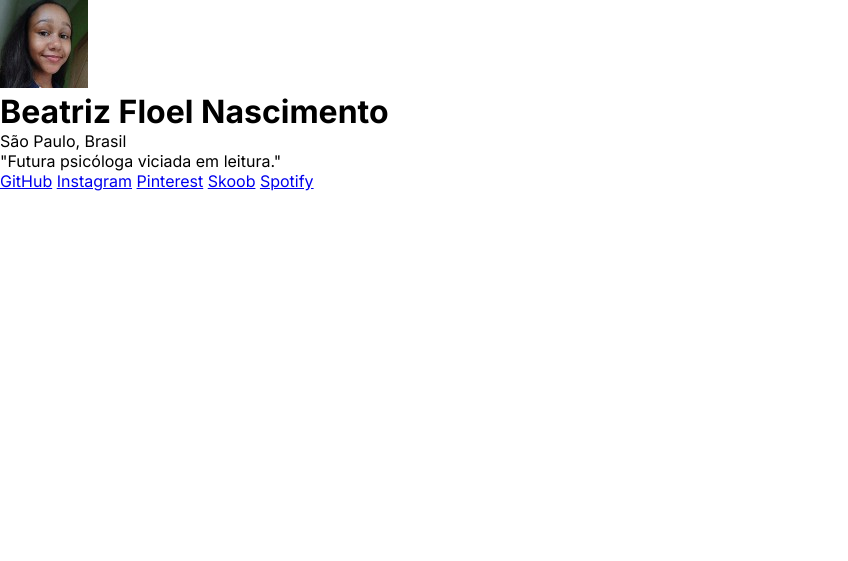
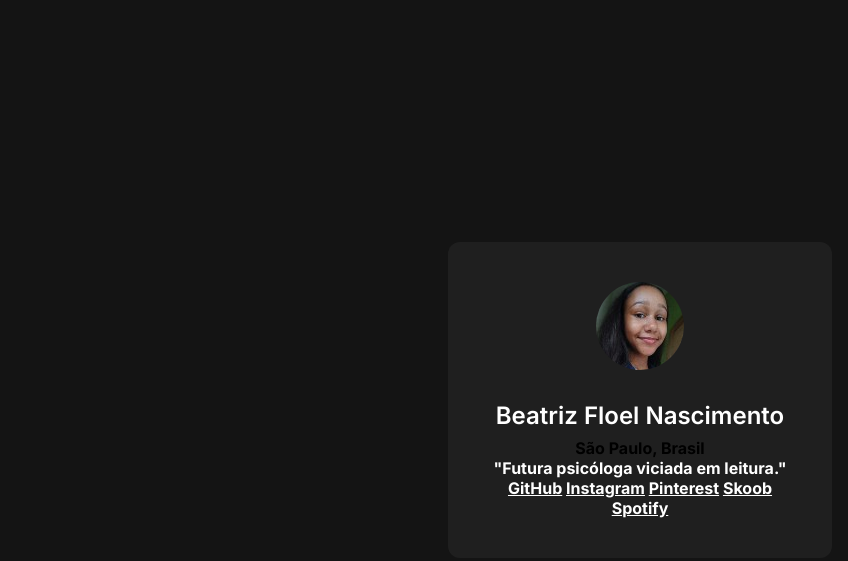
Before and after one commit to BeatrizFloel/meus-links, a plain HTML site: page index.html in a window 1280 px wide. Shown: the whole page, without its empty margins (0-848 px from the left). Drawn offline with Linux system fonts and the light colour scheme.

Commit message:
continuação do desenvolvimento do CSS e alteração de um parágrafo do HTML para strong

```diff
--- a/index.html
+++ b/index.html
@@ -13,7 +13,7 @@
     <div>
         <img src="./beatriz88x88.jpg" alt="imagem do criador da página de links, Beatriz Floel">
         <h1>Beatriz Floel Nascimento</h1>
-        <p>São Paulo, Brasil</p>
+        <strong>São Paulo, Brasil</stronge>
 
         <p>"Futura psicóloga viciada em leitura."</p>
 
--- a/style.css
+++ b/style.css
@@ -4,3 +4,39 @@
     box-sizing: border-box;
     font-family: "Inter", sans-serif;
 }
+
+body {
+    background-color: #141414;
+    height: 100vh;
+    display: flex;
+    justify-content: center;
+    align-items: center;
+}
+
+div {
+    background-color: #1F1F1F;
+    width: 384px;
+    padding: 40px;
+    text-align: center;
+    border-radius: 12px;
+}
+
+h1,p,a {
+    color: #FFF;
+}
+
+div img {
+    border-radius: 50%;
+    margin-bottom: 24px;
+}
+
+div h1 {
+    font-size: 24px;
+    line-height: 36px;
+    font-weight: 600;
+    margin-bottom: 4px;
+}
+
+div p {
+
+}
```
